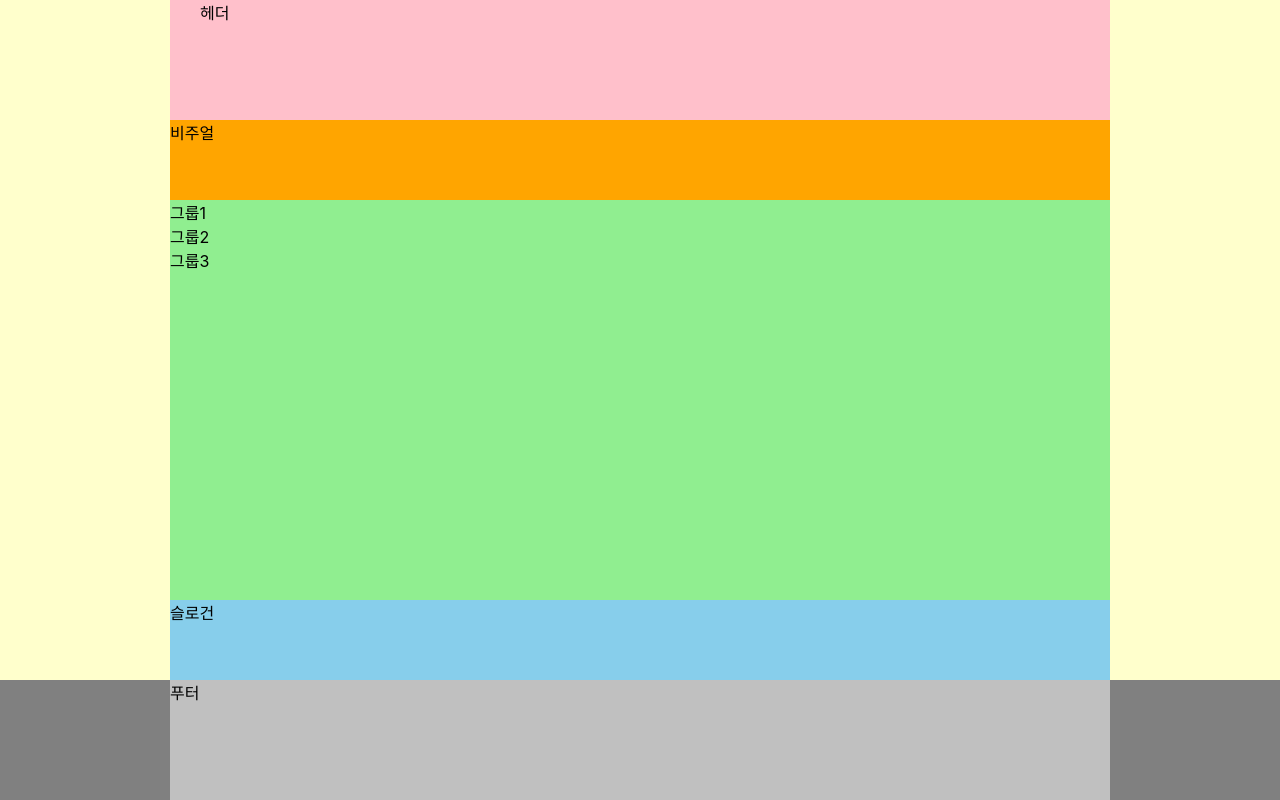
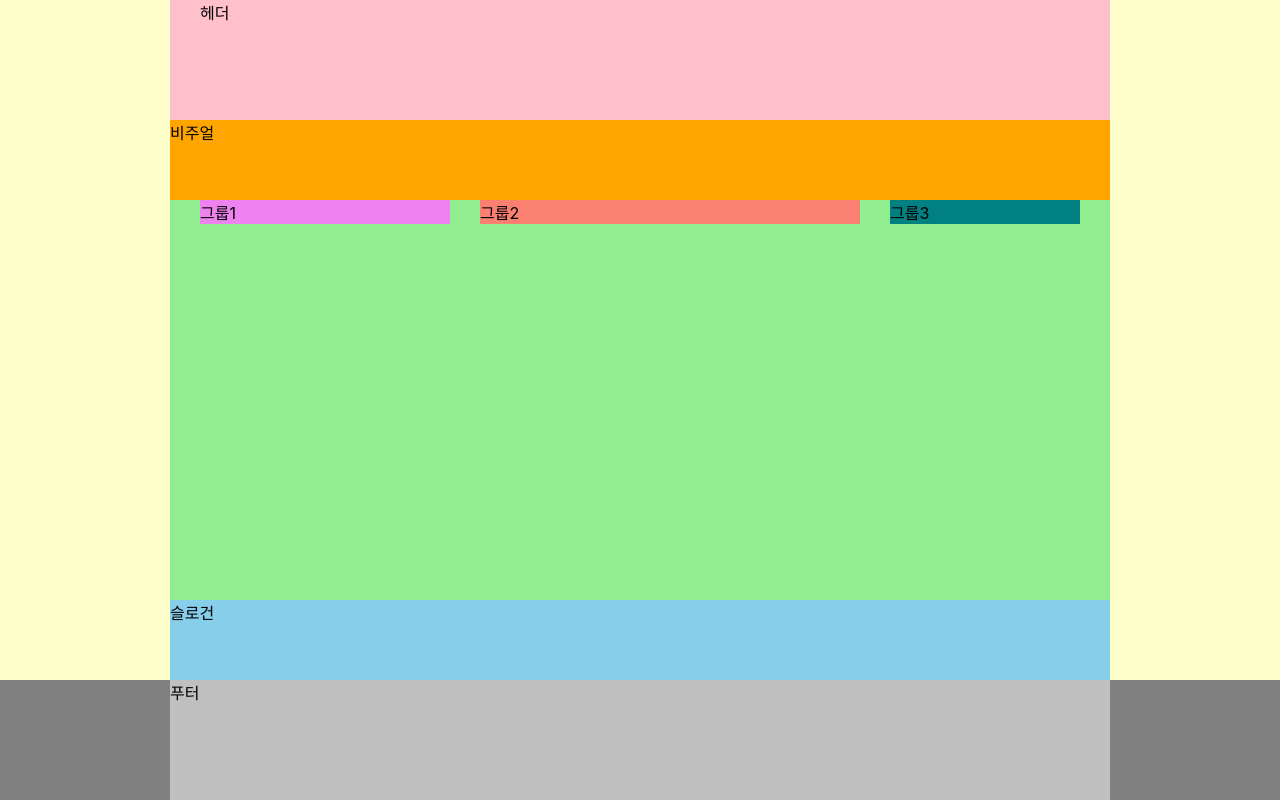
Before and after one commit to dallae28/HTML5, a website: page index.html in a window 1280 px wide. Drawn offline with Linux system fonts and the light colour scheme; a web font is replaced by a local one.

Commit message:
float 이용한 메인 레이아웃까지

```diff
--- a/index.html
+++ b/index.html
@@ -16,6 +16,7 @@
     <div class="group group1">그룹1</div>
     <div class="group group2">그룹2</div>
     <div class="group group3">그룹3</div>
+    <div class="clearfix"></div>
   </main>
   <article class="slogan">슬로건</article>
   <footer class="footer">
--- a/styles/style.css
+++ b/styles/style.css
@@ -1,7 +1,13 @@
 /* CSS 스타일 */
-
 @import url(./normalize.css);
 @import url(./reset.css);
+
+/* 기본 스타일 */
+*, *::before, *::after{
+  box-sizing: border-box;
+}
+
+/* 본문 스타일 */
 body{
   background: #ffc;
   font-family: "Pretendard Variable", Pretendard, -apple-system, BlinkMacSystemFont, system-ui, Roboto, "Helvetica Neue", "Segoe UI", "Apple SD Gothic Neo", "Noto Sans KR", "Malgun Gothic", "Apple Color Emoji", "Segoe UI Emoji", "Segoe UI Symbol", sans-serif;
@@ -10,10 +16,8 @@ body{
 /* 레이아웃 */
 .header, .visual, .main, .slogan, .footer-inner{
   width: 940px;
-  box-sizing: border-box;
   margin: 0 auto;
 }
-
 
 .header{
   background: pink;
@@ -24,14 +28,40 @@ body{
   background: orange;
   height: 10vh;
 }
+/* 메인 */
 .main{
   background: lightgreen;
   height: 50vh;
+  display: flow-root;
+  padding: 0 15px;
 }
+
+.group{
+  margin: 0 15px;
+  float: left;
+}
+
+.group1{
+  background-color: violet;
+  width: 250px;
+}
+.group2{
+  background-color: salmon;
+  width: 380px;
+}
+.group3{
+  background-color: teal;
+  width: 190px;
+}
+
+/* 슬로건 */
 .slogan{
   background: skyblue;
   height: 10vh;
+  clear: both;
 }
+
+/* 푸터 */
 .footer{
   background: gray;
 }
```
